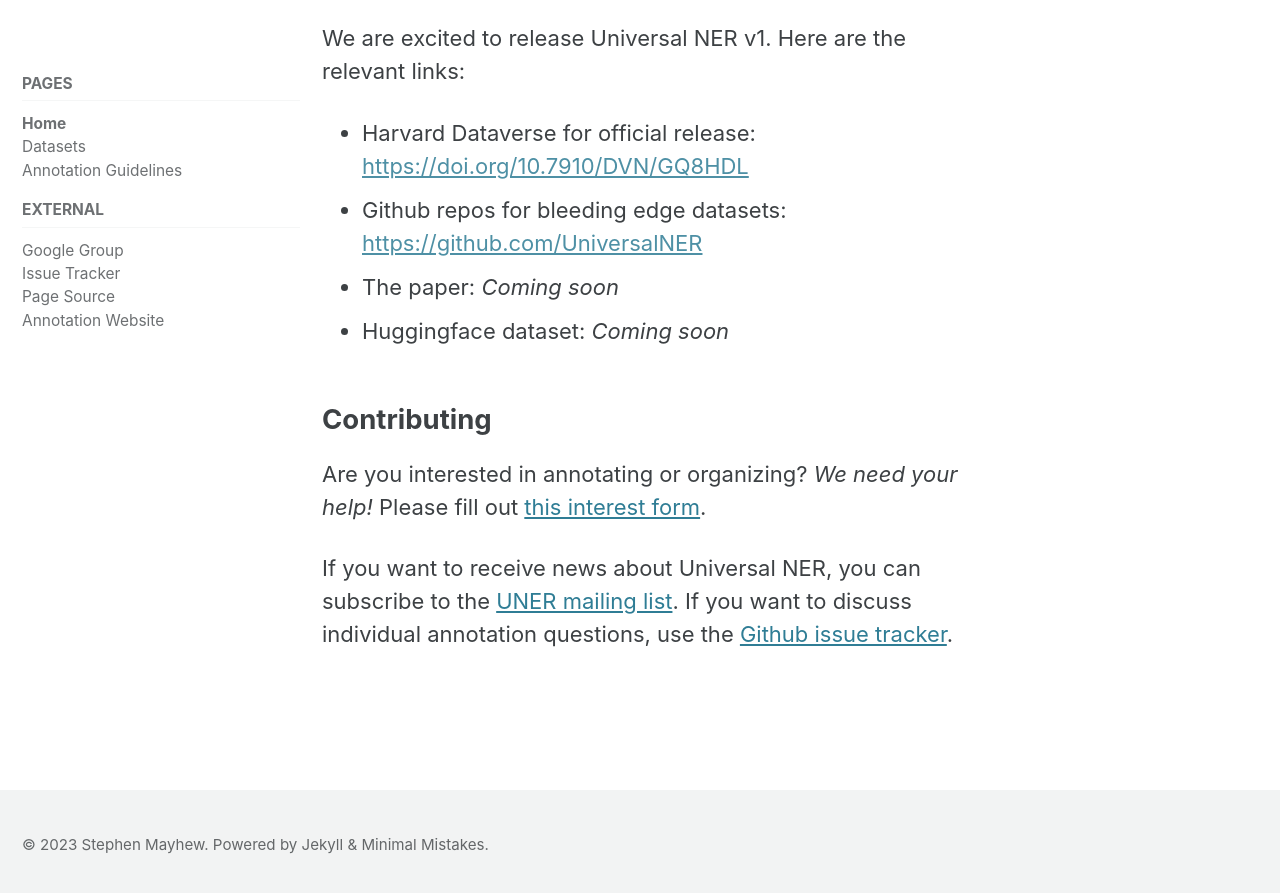
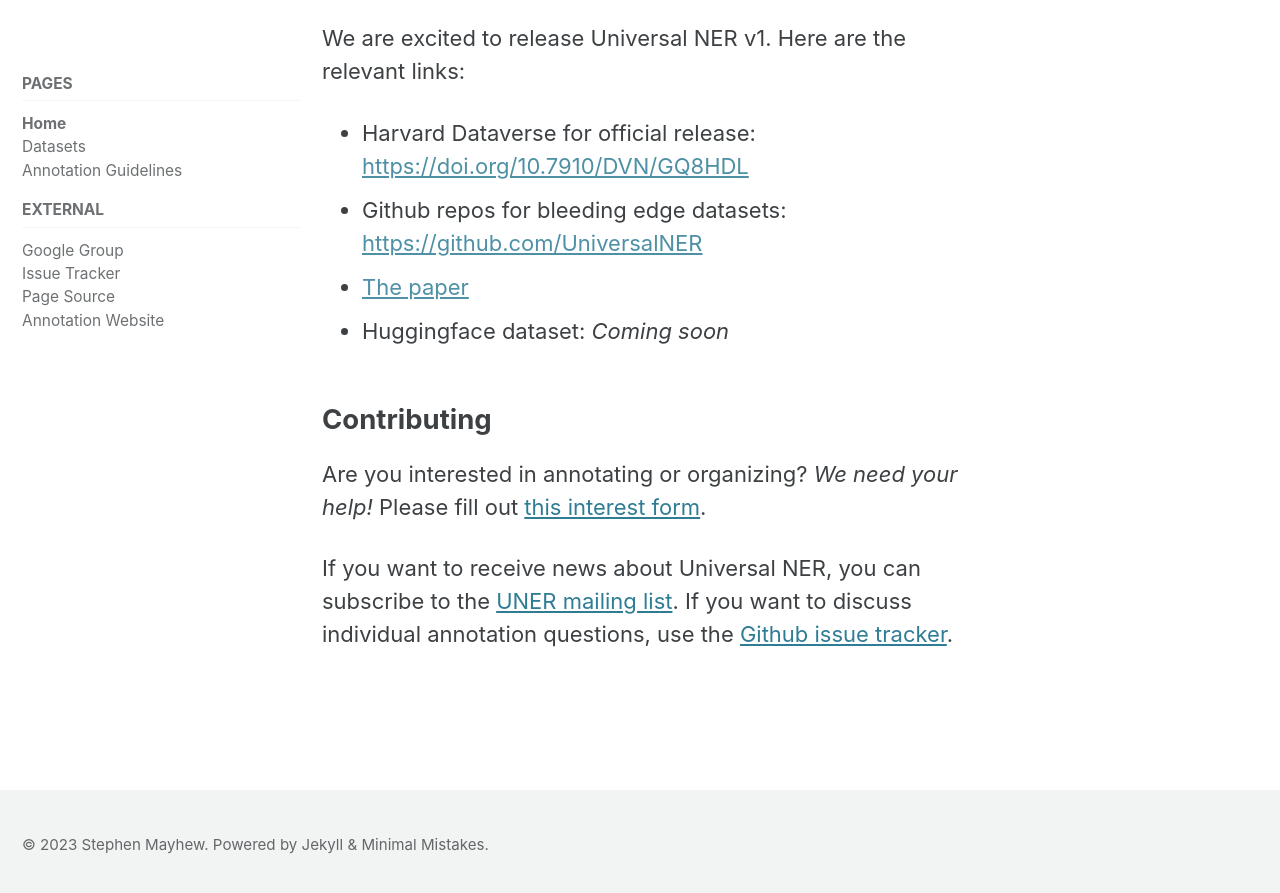
Before and after one commit to UniversalNER/UniversalNER, a Jekyll site: the page built from docs/_pages/home.md, in a window 1280 px wide and 900 px high, scrolled down 515 px. Shown: the top 893 px of the window. Built offline with Jekyll 4.4.1, drawn with Linux system fonts in a browser that asks for light colours; cached includes are drawn as plain includes; comment, search, counter and statistics services are not loaded.

Commit message:
Does this work?

```diff
--- a/docs/_pages/home.md
+++ b/docs/_pages/home.md
@@ -18,7 +18,7 @@ We are excited to release Universal NER v1. Here are the relevant links:
 
 - Harvard Dataverse for official release: [https://doi.org/10.7910/DVN/GQ8HDL]()
 - Github repos for bleeding edge datasets: [https://github.com/UniversalNER]()
-- The paper: _Coming soon_
+- <a href c="/assets/Universal_NER.pdf">The paper</a>
 - Huggingface dataset: _Coming soon_
 
 ## Contributing
```
Also changed, not shown: 1 other file.
